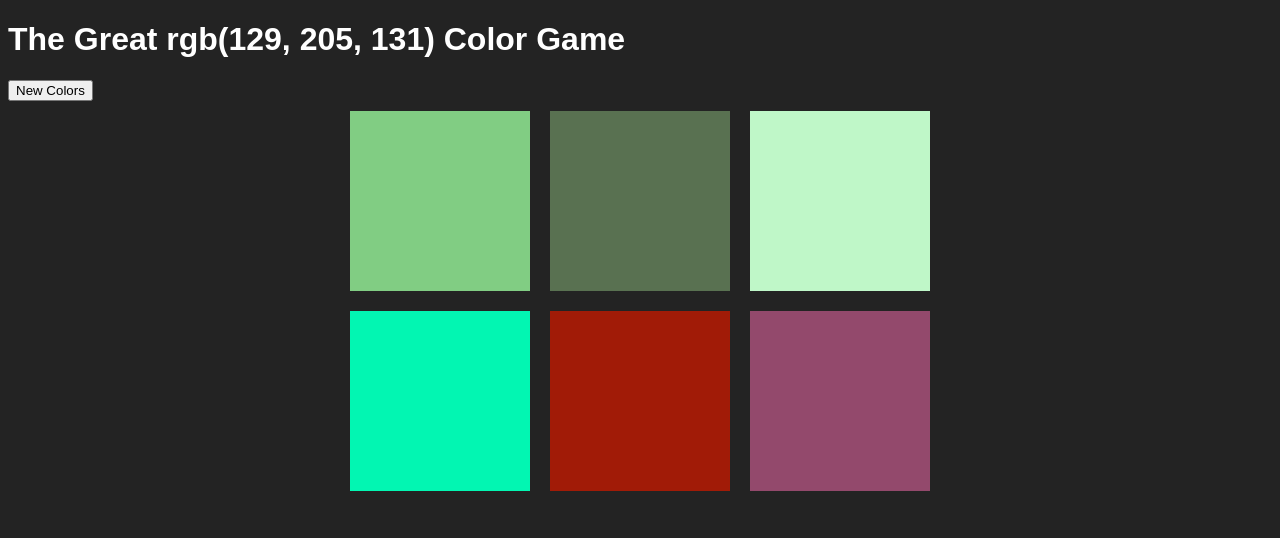
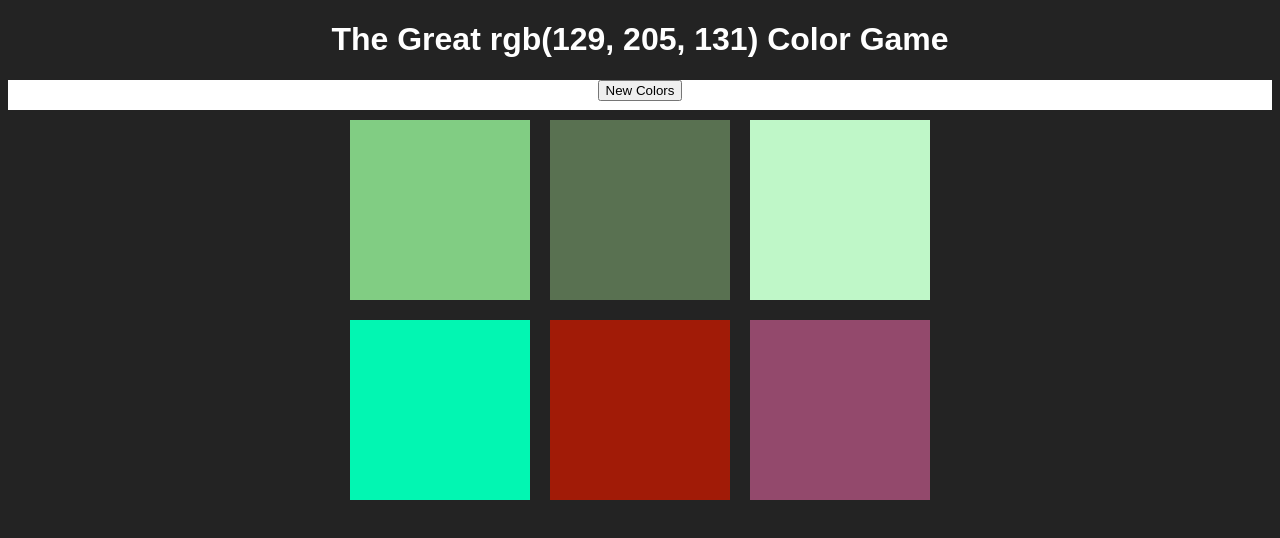
Before and after one commit to DariuszOkonski/color-game, a plain HTML site: page index.html in a window 1280 px wide. Drawn offline with Linux system fonts and the light colour scheme.

Commit message:
add styling for #stripe

```diff
--- a/colorGame.css
+++ b/colorGame.css
@@ -8,6 +8,7 @@ body {
 
 h1 {
   color: white;
+  text-align: center;
 }
 
 #container {
@@ -24,6 +25,9 @@ h1 {
   cursor: pointer;
 }
 
-span {
-  color: white;
+#stripe {
+  background-color: white;
+  height: 30px;
+  text-align: center;
+  color: black;
 }
```
